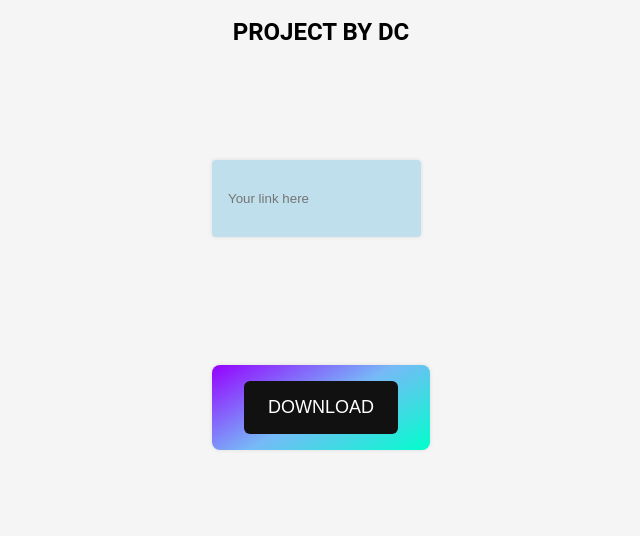
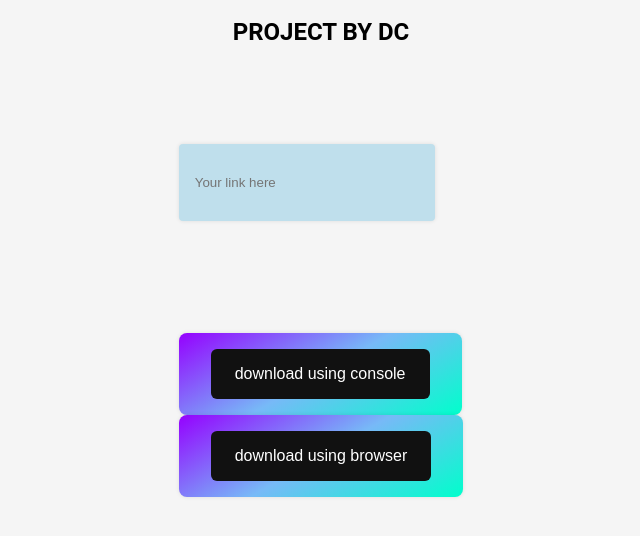
Before and after one commit to klkgang/DS, a Flask app: page / in a window 1280 px wide. Shown: the part 75-611 px from the top of the page, without its empty margins (319-959 px from the left). Run offline with Flask 3, Linux system fonts and the light colour scheme.

Commit message:
alpha 0.03

```diff
--- a/projectDS/main.py
+++ b/projectDS/main.py
@@ -1,34 +1,71 @@
 from pytube import YouTube
-from flask import Flask, render_template, request, redirect, url_for, flash
+from flask import Flask, render_template, request, redirect, url_for, send_file, flash, after_this_request
+import os
+from werkzeug.utils import secure_filename
+
+def shorten_filename(filename, max_length):
+    basename = os.path.basename(filename)
+    if len(basename) > max_length:
+        basename = basename[:max_length-3] + '...'
+    return os.path.join(os.path.dirname(filename), basename)
 
 app = Flask(__name__)
 app.secret_key = 'lsdgvfkuhgfkiiksdgfffozisdiygkkjhvitr87'
+
 
 @app.route('/')
 def index():
     return render_template('index.html')
 
-@app.route('/download', methods=['GET', 'POST'])
+
+@app.route('/download', methods=['POST'])
 def download():
-    if request.method == 'POST':
-        if 'url' in  request.form:
+    url = request.form.get('url')
+    if not url:
+        flash('Error: URL field is empty')
+        return redirect(url_for('index'))
+    try:
+        yt = YouTube(url)
+        video = yt.streams.filter(progressive=True, file_extension='mp4').order_by('resolution').desc().first()
+        filename = secure_filename(video.default_filename)
+        filepath = os.path.join(app.static_folder, filename)
+        video.download(app.static_folder)
+        flash('Download successful')
+        return send_file(filepath, as_attachment=True)
+    except ValueError:
+        flash('Error: Invalid URL')
+    except Exception as e:
+        flash(f'Error: {e}')
+    return redirect(url_for('index'))
+
+@app.route('/download2', methods=['POST'])
+def downloadq():
+    url = request.form.get('url')
+    if not url:
+        flash('Error: URL field is empty')
+        return redirect(url_for('index'))
+    try:
+        yt = YouTube(url)
+        video = yt.streams.filter(progressive=True, file_extension='mp4').order_by('resolution').desc().first()
+        filename = secure_filename(video.default_filename)
+        filename = shorten_filename(filename,15)
+        filepath = os.path.join(app.static_folder, filename)
+        video.download(app.static_folder)
+        flash('Download successful')
+        @after_this_request
+        def remove_file(response):
             try:
-                url = request.form['url']
-                yt = YouTube(url)
-                video = yt.streams.filter(progressive=True, file_extension='mp4').order_by('resolution').desc().first()
-                video.download('static')
-                return redirect(url_for('index'))
-            except ValueError:
-                print('Error: Invalid URL')
-                return redirect(url_for('index'))
-            except Exception as e:
-                print(f'Error: {e}')
-                return redirect(url_for('index'))
-        else:
-            print('Error: URL field is empty')
-            return redirect(url_for('index'))
-    else:
-        return redirect(url_for('index'))
+                os.remove(filepath)
+            except Exception as error:
+                app.logger.error("Error removing downloaded file handle: %s", error)
+            return response
+        return send_file(filepath, as_attachment=True)
+    except ValueError:
+        flash('Error: Invalid URL')
+    except Exception as e:
+        flash(f'Error: {e}')
+    return redirect(url_for('index'))
+
 
 if __name__ == '__main__':
-    app.run()
+    app.run(debug=True)
--- a/projectDS/static/css/index.css
+++ b/projectDS/static/css/index.css
@@ -33,6 +33,7 @@ label {
 
 /* Style the container */
 .container {
+    margin-bottom: 10px;
     display: flex;
     font-size: 10rem;
     font-weight: 700;
@@ -43,10 +44,11 @@ label {
 
 /* Style the input */
 input {
+    width: 90%;
     border: 0;
     height: 6vi;
-    margin-top: 8rem;
-    margin-bottom: 8rem;
+    margin-top: 7rem;
+    margin-bottom: 7rem;
     background-color: rgb(191, 223, 236);
     color: black;
     ::placeholder {
@@ -77,7 +79,7 @@ button {
     );
     border-radius: 8px;
     color: #fff;
-    font-size: 18px;
+    font-size: 16px;
     padding: 1rem 2rem;
     cursor: pointer;
     transition: .3s;
--- a/projectDS/templates/index.html
+++ b/projectDS/templates/index.html
@@ -17,9 +17,12 @@
                 <form action="/download" method="POST">
                     <label for="input">PROJECT BY DC</label>
                     <input type="text" name="url" id="input" placeholder="Your link here">
-                    <button type="submit"><span>DOWNLOAD</span></button>
+                    <button type="submit"><span>download using console</span></button>
+                    <button type="submit" formaction="/download2"><span>download using browser</span></button>
+
                 </form>
             </div>
+
         </main>
 
     </body>
```
